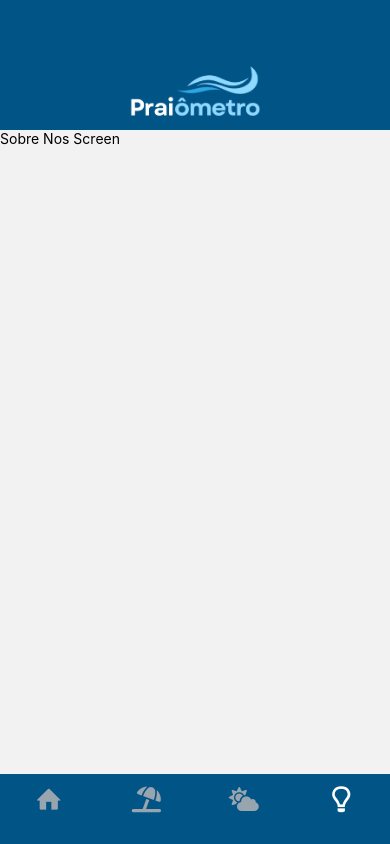
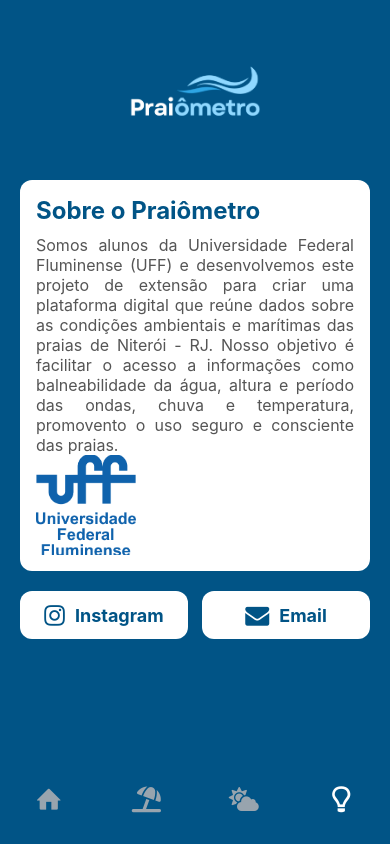
Before and after one commit to Disklo/praiometro, a React Native app in the folder frontend/: screen /SobreNos in a window 390 px wide. Built offline with nearby package versions, Linux system fonts and the light colour scheme.

Commit message:
pagina sobre

```diff
--- a/frontend/src/screens/SobreNos/index.js
+++ b/frontend/src/screens/SobreNos/index.js
@@ -1,9 +1,41 @@
-import { View, Text } from 'react-native';
+import { View, Text, TouchableOpacity, Linking, Image } from 'react-native';
+import { FontAwesome } from '@expo/vector-icons';
+import logoUFF from '../../../assets/images/logo-uff-azul.png';
+import styles from './styles';
 
 export default function SobreNos() {
     return (
-        <View>
-            <Text>Sobre Nos Screen</Text>
+        <View style={styles.container}>
+            <View style={styles.header}>
+                <Text style={styles.title}>Sobre o Praiômetro</Text>
+                <Text style={styles.description}>
+                    Somos alunos da Universidade Federal Fluminense (UFF) e desenvolvemos este projeto de extensão para criar uma plataforma digital que reúne dados sobre as condições ambientais e marítimas das praias de Niterói - RJ. Nosso objetivo é facilitar o acesso a informações como balneabilidade da água, altura e período das ondas, chuva e temperatura, promovento o uso seguro e consciente das praias.
+                </Text>
+
+                <View>
+                    <Image source={logoUFF} style={styles.logoUFF}/>
+                </View>
+
+            </View>
+
+            <View style={styles.buttonsContainer}>
+                <TouchableOpacity
+                    style={styles.instagramButton}
+                    onPress={() => Linking.openURL('https://www.instagram.com/')}
+                >
+                    <FontAwesome name="instagram" size={24} color="#015486" style={{ marginRight: 10 }} />
+                    <Text style={styles.instagramButtonText}>Instagram</Text>
+                </TouchableOpacity>
+
+                <TouchableOpacity
+                    style={styles.emailButton}
+                    onPress={() => Linking.openURL('mailto:naotemosemail@gmail.com')}
+                >
+                    <FontAwesome name="envelope" size={24} color="#015486" style={{ marginRight: 10 }} />
+                    <Text style={styles.emailButtonText}>Email</Text>
+                </TouchableOpacity>
+            </View>
+
         </View>
-    )
+    );
 }
--- /dev/null
+++ b/frontend/src/screens/SobreNos/styles.js
@@ -0,0 +1,74 @@
+import { StyleSheet } from "react-native";
+
+export default StyleSheet.create({
+    container: {
+        flex: 1,
+        backgroundColor: '#015486',
+        paddingTop: 50,
+    },
+
+    header: {
+        backgroundColor: '#fff',
+        padding: 16,
+        borderRadius: 12,
+        marginHorizontal: 20,
+    },
+
+    title: {
+        fontSize: 24,
+        fontWeight: 'bold',
+        marginBottom: 10,
+        color: '#015486',
+    },
+
+    description: {
+        fontSize: 16,
+        fontWeight: '400',
+        color: '#555',
+        textAlign: 'justify',
+    },
+
+    buttonsContainer: {
+        flexDirection: 'row',
+        justifyContent: 'space-between',
+        marginHorizontal: 20,
+        marginTop: 20,
+    },
+
+    instagramButton: {
+        flexDirection: 'row',
+        justifyContent: 'center',
+        alignItems: 'center',
+        backgroundColor: '#fff',
+        paddingVertical: 12,
+        borderRadius: 12,
+        width: '48%',
+    },
+
+    instagramButtonText: {
+        fontSize: 18,
+        fontWeight: 'bold',
+        color: '#015486',
+    },
+
+    emailButton: {
+        flexDirection: 'row',
+        justifyContent: 'center',
+        alignItems: 'center',
+        backgroundColor: '#fff',
+        paddingVertical: 12,
+        borderRadius: 12,
+        width: '48%',
+    },
+
+    emailButtonText: {
+        fontSize: 18,
+        fontWeight: 'bold',
+        color: '#015486',
+    },
+
+    logoUFF: {
+        width: 100,
+        height: 100,
+    }
+});
```
Also changed, not shown: frontend/assets/images/logo-uff-azul.png (added), frontend/assets/images/logo_uff.png (added).
